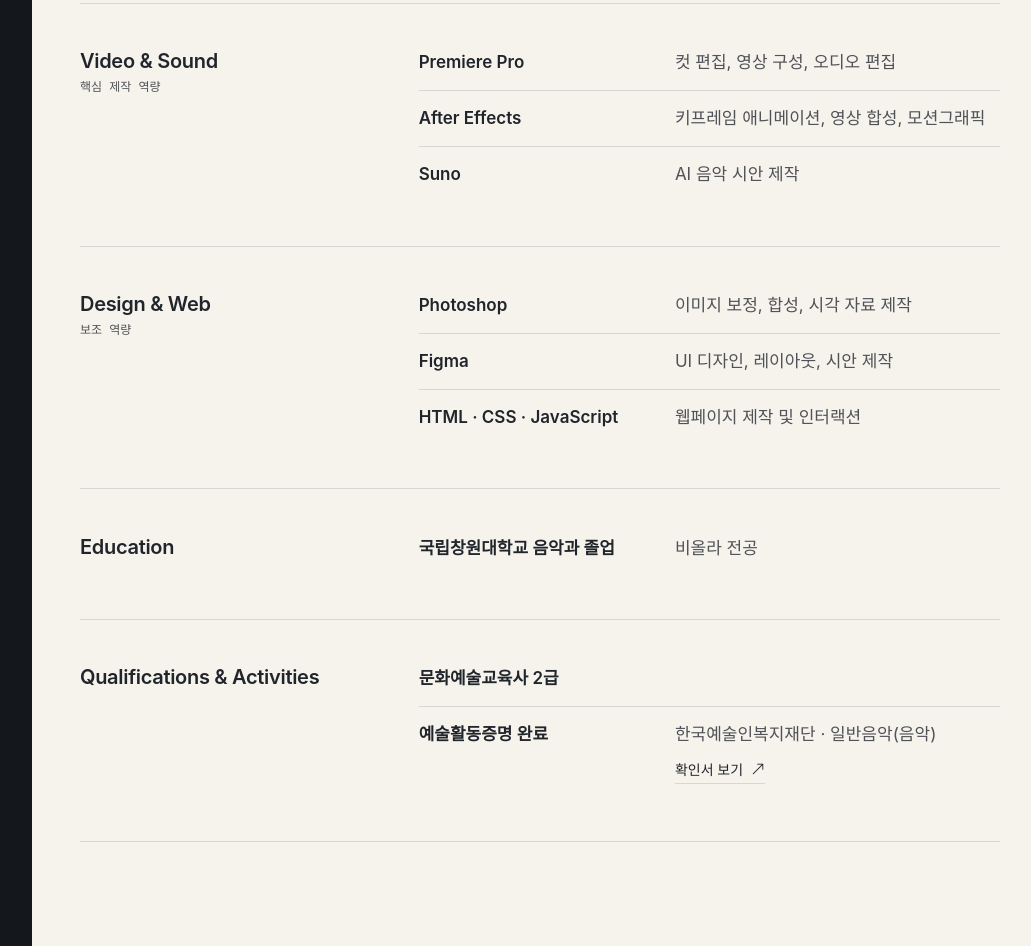
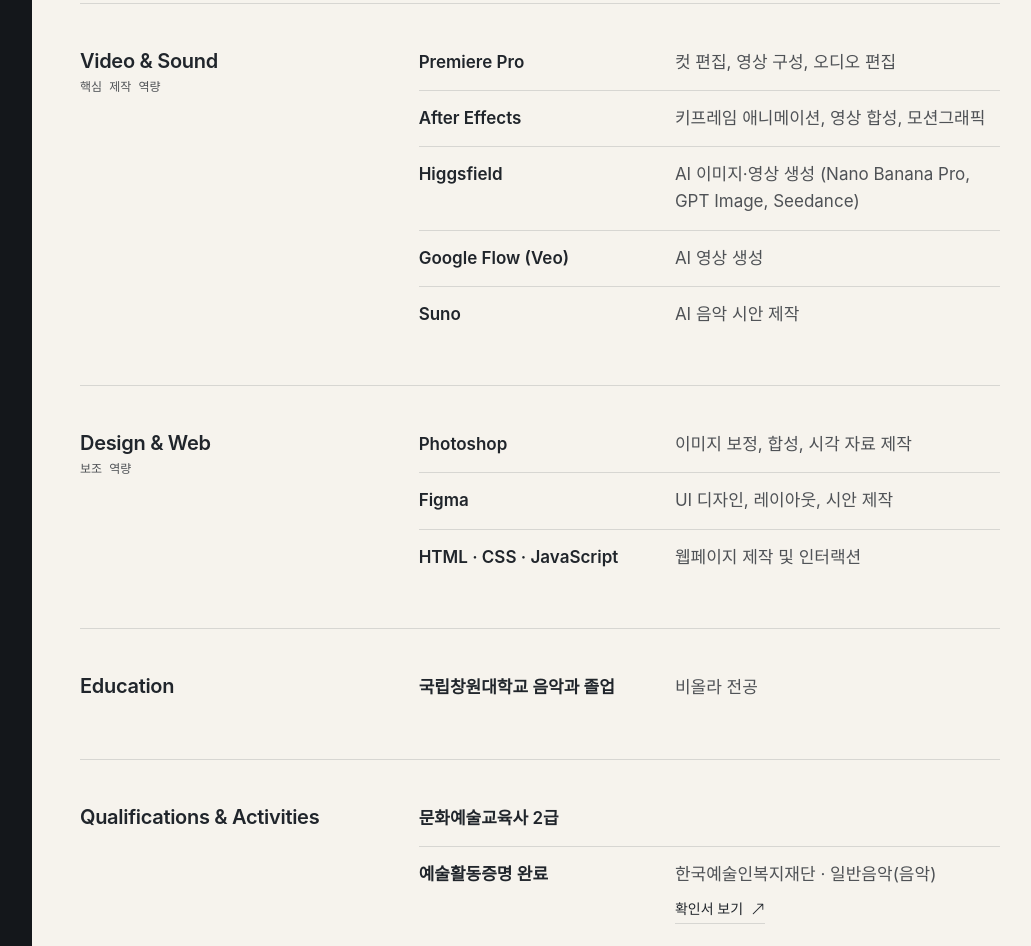
Before and after one commit to Wilhelmraum/portfolio_lym, a plain HTML site: page index.html in a window 1280 px wide. Shown: the part 3638-4584 px from the top of the page, without its empty margins (232-1263 px from the left). Drawn offline with Linux system fonts and the light colour scheme; a web font is replaced by a local one.

Commit message:
skill 수정

```diff
--- a/index.html
+++ b/index.html
@@ -355,6 +355,8 @@
             <!-- FL Studio: 보여 줄 작품이 생기면 다시 넣기
             <li class="cv-item"><span class="cv-title">FL Studio</span><span class="cv-desc">음악 제작, 편곡, 사운드 구성</span></li>
             -->
+            <li class="cv-item"><span class="cv-title">Higgsfield</span><span class="cv-desc">AI 이미지·영상 생성 (Nano Banana Pro, GPT Image, Seedance)</span></li>
+            <li class="cv-item"><span class="cv-title">Google Flow (Veo)</span><span class="cv-desc">AI 영상 생성</span></li>
             <li class="cv-item"><span class="cv-title">Suno</span><span class="cv-desc">AI 음악 시안 제작</span></li>
           </ul>
         </div>
```
